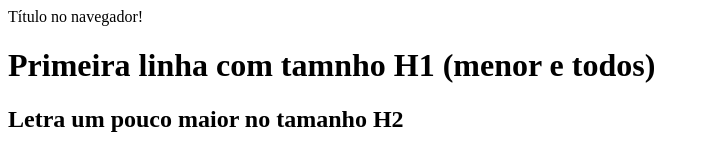
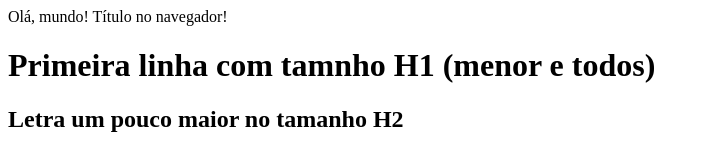
Before and after one commit to fegss/fegss.github.io, a plain HTML site: page index.html in a window 1280 px wide. Shown: the top 154 px of the page, without its empty margins (0-709 px from the left). Drawn offline with Linux system fonts and the light colour scheme.

Commit message:
Update index.html
feature: "add Olá, mundo!"

```diff
--- a/index.html
+++ b/index.html
@@ -1,7 +1,7 @@
 <html>
     <head>
         <titlee>
-          Título no navegador!
+          Olá, mundo! Título no navegador!
         </titlee>
     </head>
     <body>
```
